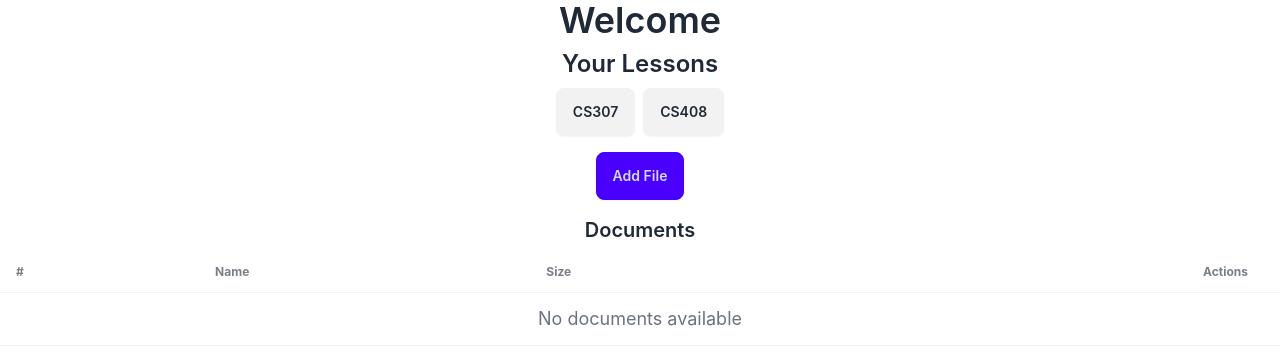
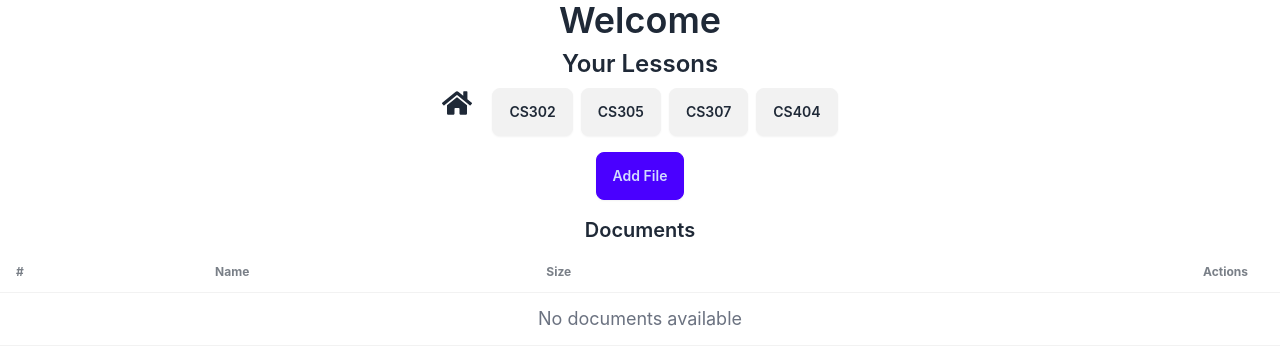
Before and after one commit to timurturut/sugpt, a React (Create React App) app: page /profScreen in a window 1280 px wide. Shown: the top 364 px of the page. Built offline with nearby package versions, Linux system fonts and the light colour scheme.

Commit message:
Added return option to main screen from prof screen

```diff
--- a/src/components/ProfScreen.jsx
+++ b/src/components/ProfScreen.jsx
@@ -1,8 +1,13 @@
 import {useEffect, useState} from "react";
 import axios from "axios";
+import { FaHome  } from "react-icons/fa";
+import { useNavigate } from "react-router-dom";
+
+
 
 function ProfScreen({name}) {
-    const [lessons, setLessons] = useState(["CS307", "CS408"]);
+    const navigate = useNavigate();
+    const [lessons, setLessons] = useState(["CS302","CS305","CS307", "CS404"]);
     const [activeLesson, setActiveLesson] = useState(null);
     const [documents, setDocuments] = useState([]);
 
@@ -21,6 +26,8 @@ function ProfScreen({name}) {
         }
 
     };
+
+
 
     const handleFileUpload = async (event) => {
         const file = event.target.files[0];
@@ -80,6 +87,10 @@ function ProfScreen({name}) {
                 <h1 className="text-4xl font-semibold mb-2">Welcome</h1>
                 <p className="text-2xl font-semibold mb-2">Your Lessons</p>
                 <div className="flex gap-2">
+                    <FaHome
+                            className="text-red text-3xl cursor-pointer hover:text-gray-200 mr-3"
+                            onClick={() => navigate("/")}
+                        />
                     {lessons.map((lesson) => (
                         <button
                             key={lesson}
@@ -89,6 +100,9 @@ function ProfScreen({name}) {
                             {lesson}
                         </button>
                     ))}
+                </div>
+                <div>
+
                 </div>
 
                 {/* Add File Button */}
```
